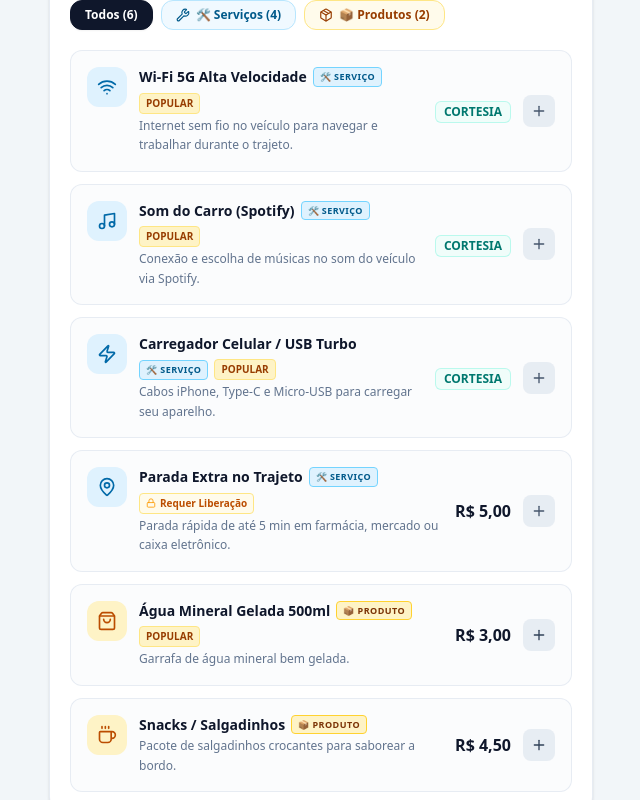
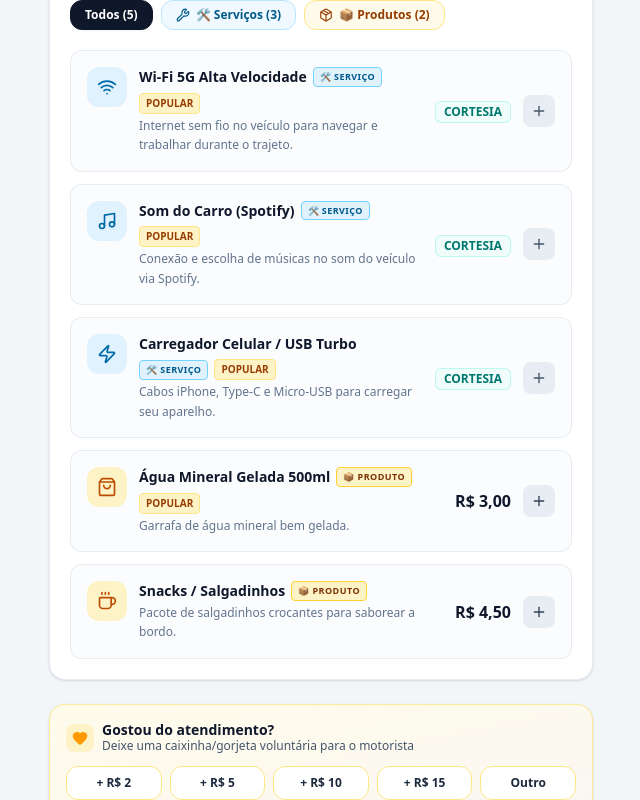
Before and after one commit to AmaroPSJunior/PixMotorista, a React (Vite) app: page / in a window 1280 px wide. Shown: the part 1231-2031 px from the top of the page, without its empty margins (319-959 px from the left). Built offline with nearby package versions, Linux system fonts and the light colour scheme; no server answers; the database is empty.

Commit message:
refactor(services): remove extra stop resource

```diff
--- a/src/data/defaultData.ts
+++ b/src/data/defaultData.ts
@@ -61,17 +61,6 @@ export const DEFAULT_SERVICES: AdditionalService[] = [
     category: 'cortesia',
     isActive: true,
   },
-  {
-    id: 'extra_stop',
-    title: 'Parada Extra no Trajeto',
-    description: 'Parada rápida de até 5 min em farmácia, mercado ou caixa eletrônico.',
-    price: 5.0,
-    iconName: 'MapPin',
-    isPopular: false,
-    itemType: 'servico',
-    category: 'espera',
-    isActive: true,
-  },
   // Categoria: PRODUTOS (Consumíveis)
   {
     id: 'water_bottle',
```
